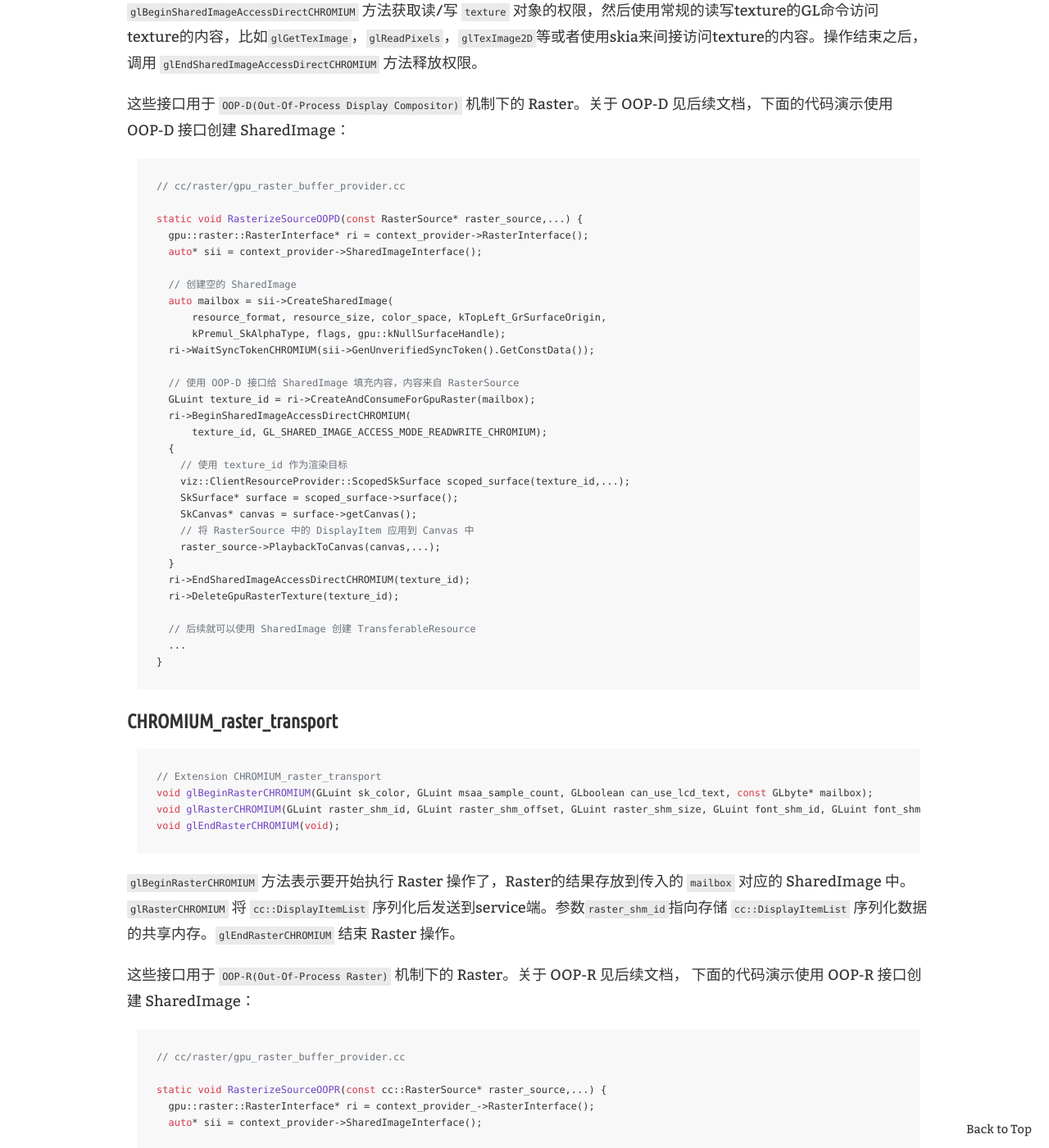
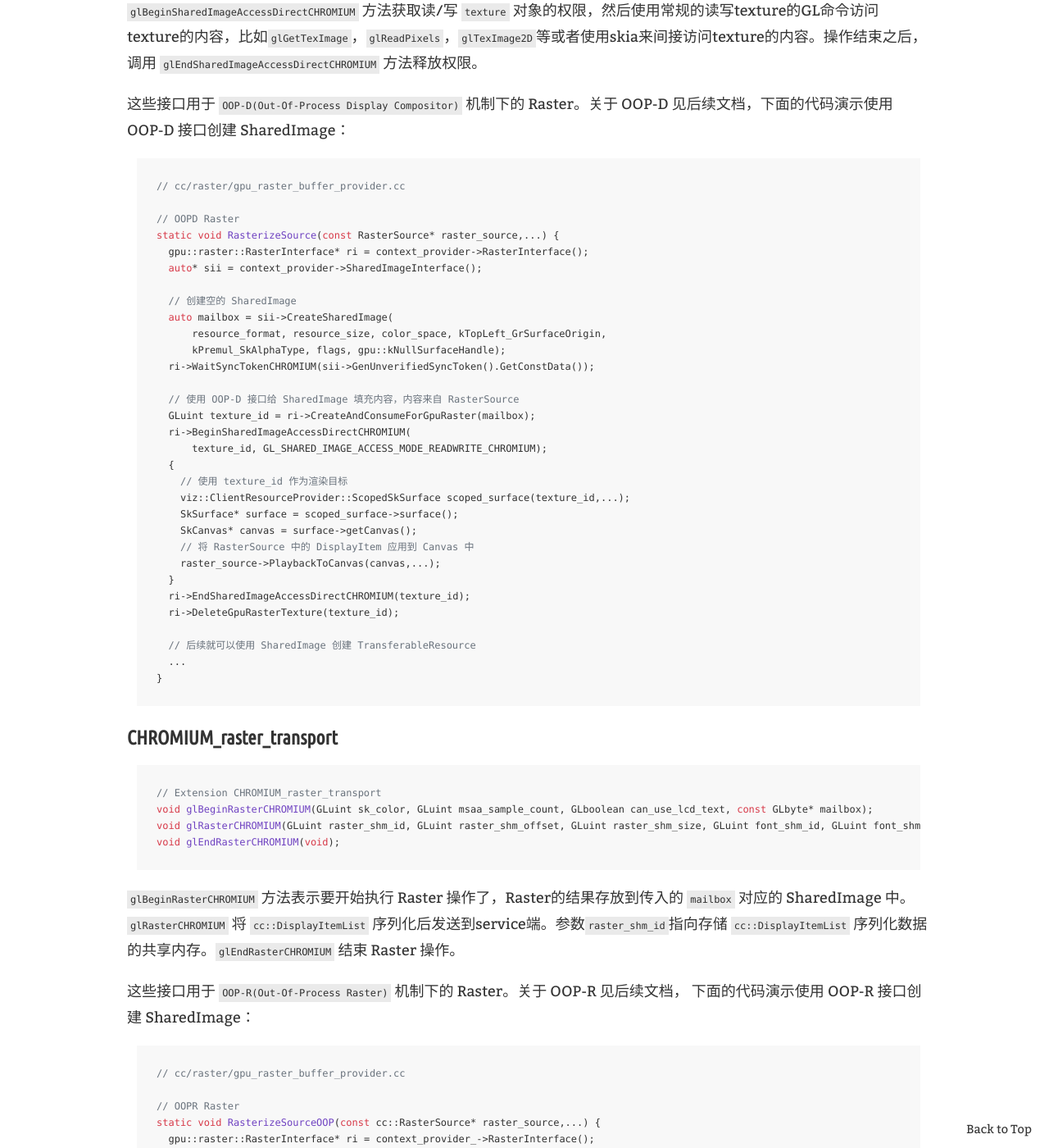
Before and after one commit to keyou/keyou.github.io, a Jekyll site: the page built from _posts/2020-06-22-chromium-gpu-image-share.md, in a window 1280 px wide and 1400 px high, scrolled down 3278 px. Shown: the whole window at 82% size. Built offline with Jekyll 4.4.1, drawn with Linux system fonts in a browser that asks for light colours; our own code applies the rules of GitHub Pages for plain Markdown files; comment, search, counter and statistics services are not loaded.

Commit message:
Update 2020-06-22-chromium-gpu-image-share.md

````diff
--- a/_posts/2020-06-22-chromium-gpu-image-share.md
+++ b/_posts/2020-06-22-chromium-gpu-image-share.md
@@ -108,7 +108,8 @@ void glEndSharedImageAccessDirectCHROMIUM(GLuint texture);
 ```c++
 // cc/raster/gpu_raster_buffer_provider.cc
 
-static void RasterizeSourceOOPD(const RasterSource* raster_source,...) {
+// OOPD Raster
+static void RasterizeSource(const RasterSource* raster_source,...) {
   gpu::raster::RasterInterface* ri = context_provider->RasterInterface();
   auto* sii = context_provider->SharedImageInterface();
 
@@ -155,7 +156,8 @@ void glEndRasterCHROMIUM(void);
 ```c++
 // cc/raster/gpu_raster_buffer_provider.cc
 
-static void RasterizeSourceOOPR(const cc::RasterSource* raster_source,...) {
+// OOPR Raster
+static void RasterizeSourceOOP(const cc::RasterSource* raster_source,...) {
   gpu::raster::RasterInterface* ri = context_provider_->RasterInterface();
   auto* sii = context_provider->SharedImageInterface();
 
````
